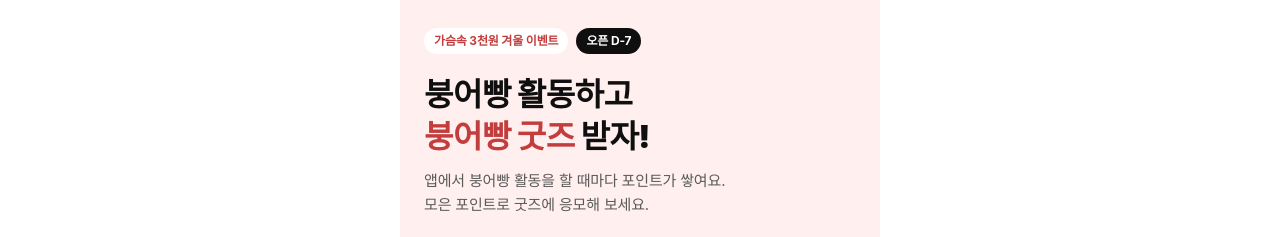
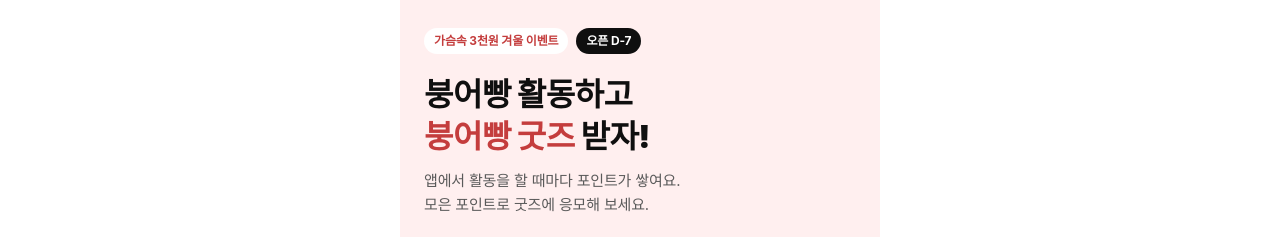
Before and after one commit to 3dollar-in-my-pocket/3dollars-in-my-pocket-web, a Next.js app: page /events/point in a window 1280 px wide. Shown: the top 237 px of the page. Built offline with nearby package versions, Linux system fonts and the light colour scheme; no server answers; a web font is replaced by a local one.

Commit message:
TH-1617 : 히어로 소개 문구에서 붕어빵 활동 표현 정리

```diff
--- a/app/events/point/page.tsx
+++ b/app/events/point/page.tsx
@@ -23,7 +23,7 @@ export const dynamic = 'force-dynamic';
 export const metadata: Metadata = {
   title: '붕어빵 활동하고 붕어빵 굿즈 받자!',
   description:
-    '앱에서 붕어빵 활동을 할 때마다 포인트가 쌓여요. 모은 포인트로 붕어빵 굿즈에 응모해 보세요.',
+    '앱에서 활동을 할 때마다 포인트가 쌓여요. 모은 포인트로 붕어빵 굿즈에 응모해 보세요.',
   robots: { index: false, follow: false },
 };
 
@@ -199,7 +199,7 @@ export default async function PointEventPage() {
               <span className={styles.pinkText}>붕어빵 굿즈</span> 받자!
             </h1>
             <p className={styles.heroDescription}>
-              앱에서 붕어빵 활동을 할 때마다 포인트가 쌓여요.
+              앱에서 활동을 할 때마다 포인트가 쌓여요.
               <br />
               모은 포인트로 굿즈에 응모해 보세요.
             </p>
```
